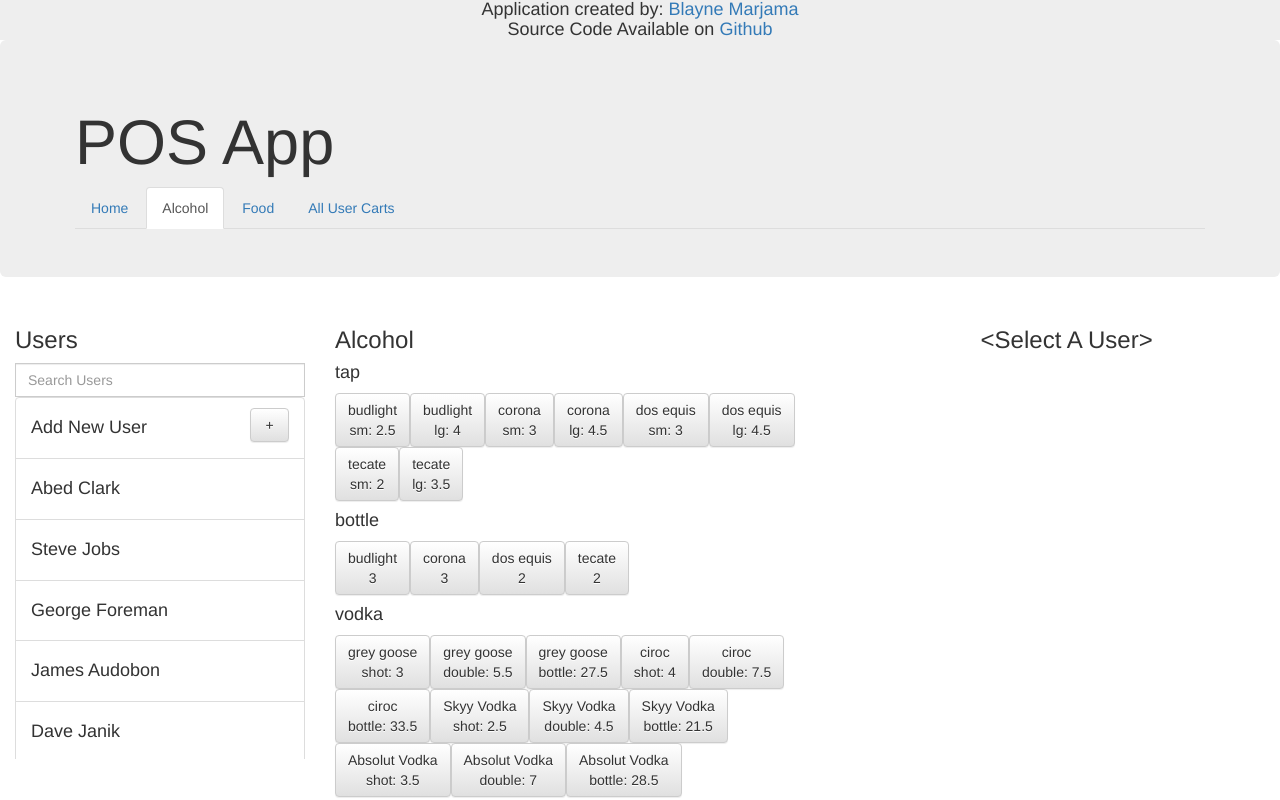
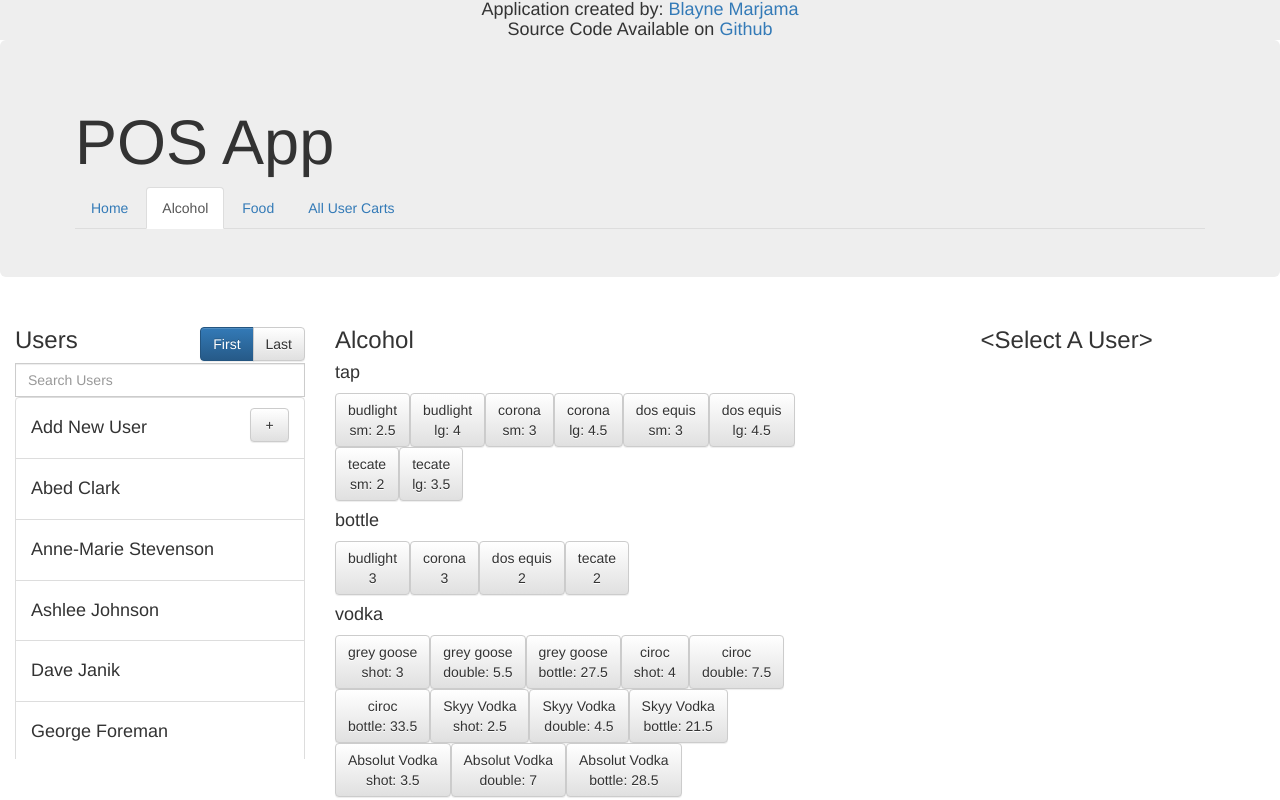
Before and after one commit to blaynem/pos-app, a React (Create React App) app: page / in a window 1280 px wide. Shown: the top 800 px of the page. Built offline with nearby package versions, Linux system fonts and the light colour scheme.

Commit message:
add sorting by first/last name

```diff
--- a/src/components/menu.js
+++ b/src/components/menu.js
@@ -75,7 +75,6 @@ class Menu extends Component {
 
 					<div id="drink" className="tab-pane fade in active">
 						<div className="col-xs-6 col-sm-3">
-							<h3>Users</h3>
 							<UserSelect />
 						</div>
 						<div className="col-xs-6 col-sm-push-5 col-sm-4">
@@ -89,7 +88,6 @@ class Menu extends Component {
 
 					<div id="food" className="tab-pane fade">
 						<div className="col-xs-6 col-sm-3">
-							<h3>Users</h3>
 							<UserSelect />
 						</div>
 						<div className="col-xs-6 col-sm-push-5 col-sm-4">
--- a/src/components/user_select.js
+++ b/src/components/user_select.js
@@ -12,6 +12,7 @@ class UserSelect extends Component {
 		this.state = {
 			userSearchInput:'',
 			userIndex: null,
+			sortByState: "first_name",
 			addUserFirstNameInput: "",
 			addUserLastNameInput: "",
 			emptyFirstNameErrorDisplay: "none",
@@ -41,11 +42,15 @@ class UserSelect extends Component {
 		}
 
 		// this removes the error message upon text being input into the first name box
-		if (name === "addUserFirstNameInput") {
+		// will only be triggered if emptyFirstNameErrorDisplay is set to show, that way it isn't triggered multiple times.
+		if (name === "addUserFirstNameInput" && this.state.emptyFirstNameErrorDisplay === "") {
+			console.log("change state of first name")
 			this.setState({ emptyFirstNameErrorDisplay: "none" })
 		}
 		// this removes the error message upon text being input into the last name box
-		if (name === "addUserLastNameInput") {
+		// will only be triggered if emptyLastNameErrorDisplay is set to show, that way it isn't triggered multiple times.
+		if (name === "addUserLastNameInput" && this.state.emptyLastNameErrorDisplay === "") {
+			console.log("change state of last name")
 			this.setState({ emptyLastNameErrorDisplay: "none" })
 		}
 
@@ -54,14 +59,27 @@ class UserSelect extends Component {
 
 	// renders all the users inside of /data/users
 	renderUsers(){
+		const { sortByState, userSearchInput, userIndex } = this.state
+		// allows you to choose what you're sorting by
+		// will work on first_name or last_name
+		const sortBy = sortByState
+
+		function sortFirstName(a, b) {
+			if ( a[sortBy].toLowerCase() < b[sortBy].toLowerCase() )
+				return -1
+			if ( a[sortBy].toLowerCase() > b[sortBy].toLowerCase() )
+				return 1
+			return 0
+		}
+
 		// filters out any of the names that do not include this.state.userSearchInput
 		return this.props.users.filter((name) => {
 			// concat first/last into full name with a space so it will not filter out names with spaces
 			const full_name = (name.first_name + " " + name.last_name)
-			return (full_name.toLowerCase().includes(this.state.userSearchInput.toLowerCase()));
-		}).map((users, i) => {
+			return (full_name.toLowerCase().includes(userSearchInput.toLowerCase()));
+		}).sort(sortFirstName).map((users, i) => {
 			// sets class depending on if this.state.userIndex is equal to the index or not.
-			const listItemClass = (this.state.userIndex === i ? "list-group-item active" : "list-group-item")
+			const listItemClass = (userIndex === i ? "list-group-item active" : "list-group-item")
 			return (
 				<li key={users + i} className={listItemClass} onClick={() => this.chooseUserCart(users.first_name, users.id, i)}>
 					<h4 style={{textTransform:"capitalize"}}>{users.first_name} {users.last_name}</h4>
@@ -119,6 +137,15 @@ class UserSelect extends Component {
 
 		return (
 			<div>
+				<h3 style={{display:"inline-block"}}>Users</h3>
+				<div style={{marginTop:"20px"}} className="btn-group pull-right">
+					<button
+						className={this.state.sortByState === "first_name" ? "btn btn-primary" : "btn btn-default"}
+						onClick={() => this.setState({ sortByState: "first_name" })}>First</button>
+					<button
+						className={this.state.sortByState === "last_name" ? "btn btn-primary" : "btn btn-default"}
+						onClick={() => this.setState({ sortByState: "last_name" })}>Last</button>
+				</div>
 				<div className="col-xs-12 input-group">
 					<input
 						type="text"
```
